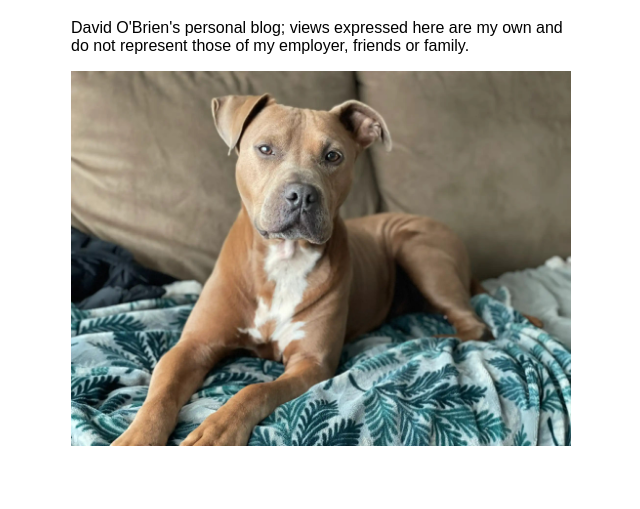
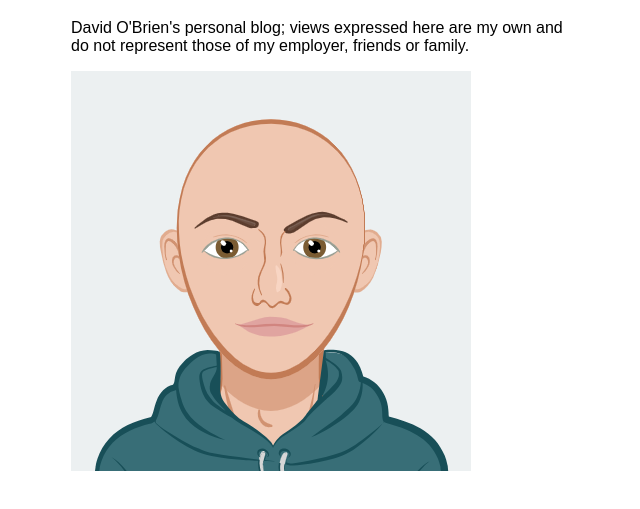
Before and after one commit to Moonstick/blog, a Gatsby site: page / in a window 1280 px wide. Shown: the part 157-666 px from the top of the page, without its empty margins (319-959 px from the left). Built offline with nearby package versions, Linux system fonts and the light colour scheme; Gatsby itself is replaced by a stand-in of ours.

Commit message:
Update index.js

```diff
--- a/src/pages/index.js
+++ b/src/pages/index.js
@@ -9,7 +9,7 @@ const IndexPage = () => {
       <p>David O'Brien's personal blog; views expressed here are my own and do not represent those of my employer, friends or family.</p>
       <StaticImage
         alt="Clifford, a reddish-brown pitbull, dozing in a bean bag chair"
-        src="../images/clifford.jpg"
+        src="../images/Avatar.png"
       />
     </Layout>
   )
```
